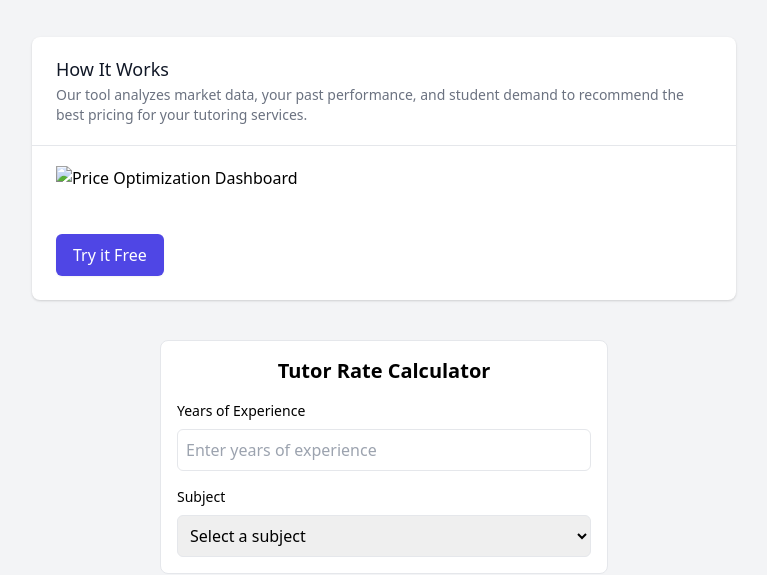
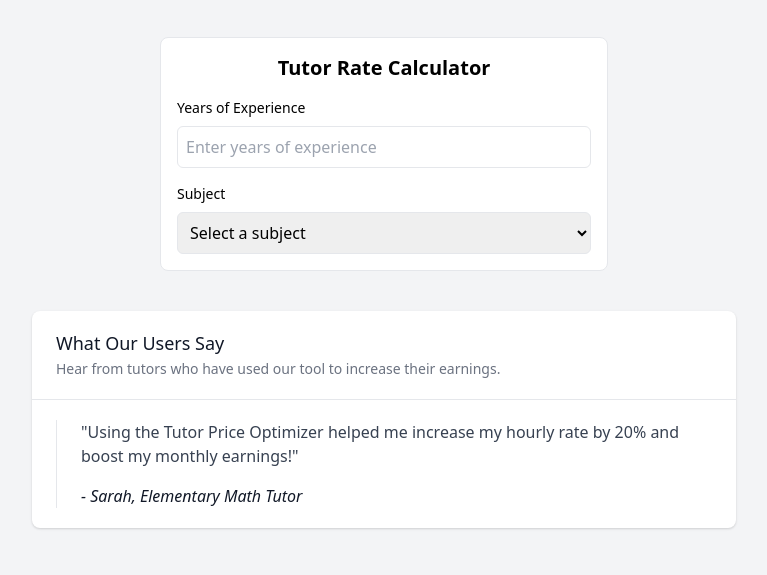
Before and after one commit to sbuel/LandingPage2, a plain HTML site: page index.html in a window 1280 px wide. Shown: the part 243-818 px from the top of the page, without its empty margins (256-1023 px from the left). Drawn offline with nearby package versions, Linux system fonts and the light colour scheme.

Commit message:
no dashboard

```diff
--- a/index.html
+++ b/index.html
@@ -17,28 +17,7 @@
             </p>
         </div>
 
-        <div class="mt-10">
-            <div class="bg-white shadow overflow-hidden sm:rounded-lg">
-                <div class="px-4 py-5 sm:px-6">
-                    <h3 class="text-lg leading-6 font-medium text-gray-900">
-                        How It Works
-                    </h3>
-                    <p class="mt-1 max-w-2xl text-sm text-gray-500">
-                        Our tool analyzes market data, your past performance, and student demand to recommend the best pricing for your tutoring services.
-                    </p>
-                </div>
-                <div class="border-t border-gray-200 px-4 py-5 sm:px-6">
-                    <img src="/api/placeholder/800/400" alt="Price Optimization Dashboard" class="w-full">
-                </div>
-                <div class="px-4 py-5 sm:p-6">
-                    <a href="#" class="inline-flex items-center px-4 py-2 border border-transparent text-base font-medium rounded-md shadow-sm text-white bg-indigo-600 hover:bg-indigo-700">
-                        Try it Free
-                    </a>
-                </div>
-            </div>
-        </div>
-
-        <!-- React Component -->
+        <!-- React Calculator Section -->
         <div id="react-calculator" class="mt-10"></div>
 
         <div class="mt-10">
```
